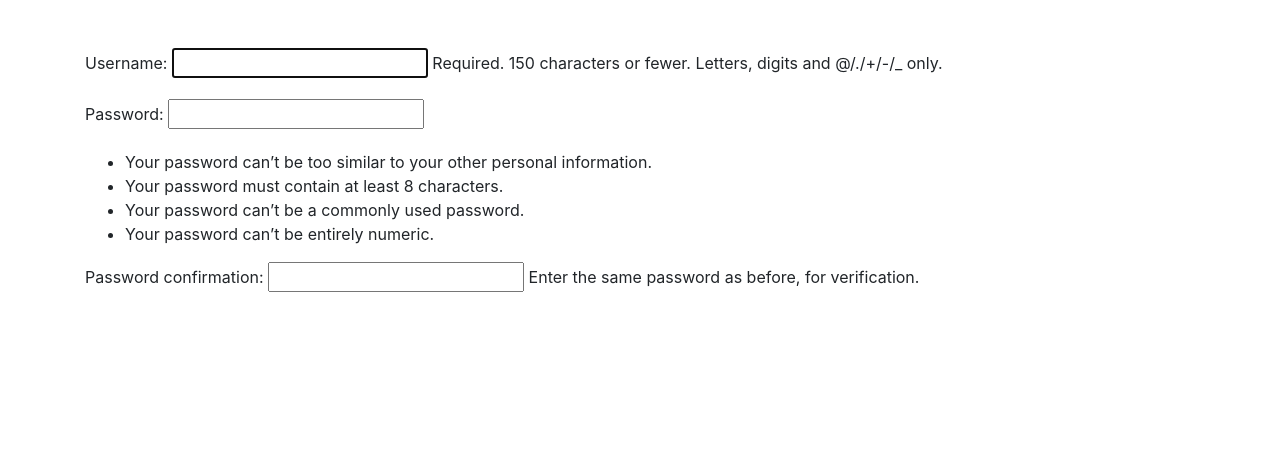
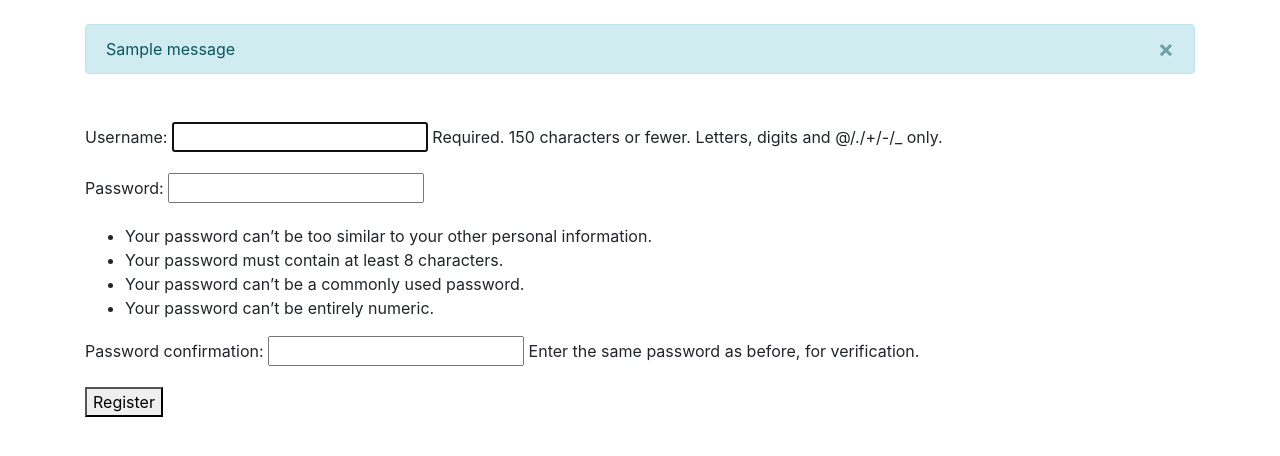
Before and after one commit to mzxz/task-master, a Django app: page /account/register in a window 1280 px wide. Shown: the part 56-512 px from the top of the page. Run offline with Django 3.2, Linux system fonts and the light colour scheme; tables that the repository leaves empty hold one stand-in row (values such as "Sample post"); one stand-in notice (Sample message) is shown.

Commit message:
Register views and add messages for new user

```diff
--- a/users_app/templates/register.html
+++ b/users_app/templates/register.html
@@ -6,10 +6,24 @@
 
 {% block content %}
     <div class="container">
+        <br>
+
+        {% if messages %}
+            {% for message in messages %}
+                <div class="alert alert-info alert-dismissible fade show" role="alert">
+                    {{ message }}
+                    <button type="button" class="close" data-dismiss="alert" aria-label="Close">
+                        <span aria-hidden="true">&times;</span>
+                    </button>
+                </div>
+            {% endfor %}
+        {% endif %}
+
         <form method="POST" class="mt-5">
             {% csrf_token %}
 
             {{ register_form.as_p }}
+            <button type="submit">Register</button>
         </form>
     </div>
 {%  endblock content %}
--- a/users_app/views.py
+++ b/users_app/views.py
@@ -1,7 +1,15 @@
-from django.shortcuts import render
+from django.shortcuts import render, redirect
 from django.contrib.auth.forms import UserCreationForm
+from django.contrib import messages
 
 # Create your views here.
 def register(request):
-    register_form = UserCreationForm()
+    if request.method == "POST":
+        register_form = UserCreationForm(request.POST)
+        if register_form.is_valid():
+            # register_form.save()
+            messages.success(request, ("Your Account Has Been Created Successfully, Login To Get Started!"))
+            return redirect('register')
+    else:
+        register_form = UserCreationForm()
     return render(request, 'register.html', {'register_form': register_form})
```
